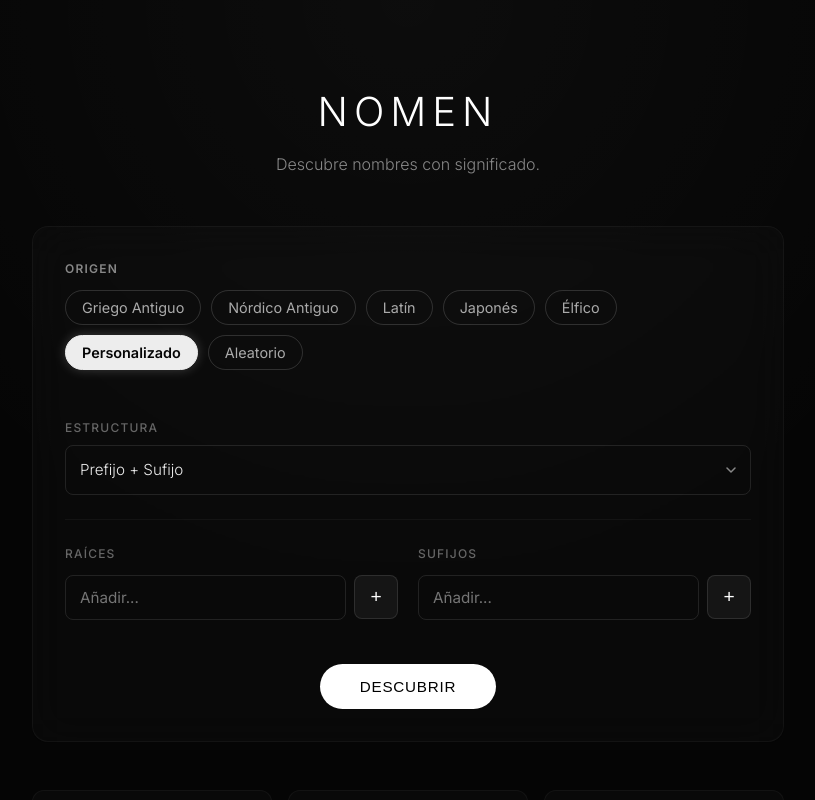
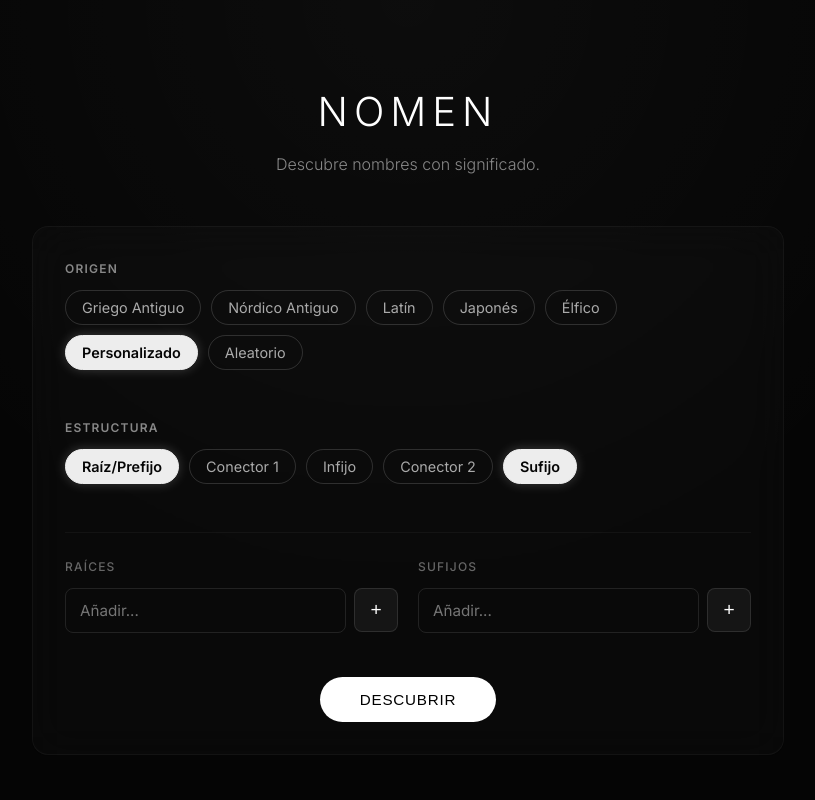
Before and after one commit to AndreaGonRod/generator, a React (Vite) app: page / in a window 1280 px wide. Both pictures are taken after a click on the button "Personalizado". Shown: the top 800 px of the page, without its empty margins (232-1047 px from the left). Built offline with nearby package versions, Linux system fonts and the light colour scheme.

Commit message:
feat: add React name generator application with custom components and styles

```diff
--- a/src/App.jsx
+++ b/src/App.jsx
@@ -2,6 +2,7 @@ import { useMemo, useState, useEffect } from 'react';
 import './App.css';
 import { generateLocalNames, getLocalComponents } from './nameGenerator';
 import { CustomSelect } from './components/CustomSelect';
+import { ChipGroup } from './components/ChipGroup';
 
 const styleOptions = [
   { value: 'GREEK', label: 'Griego Antiguo' },
@@ -26,19 +27,18 @@ const formulaModeOptions = [
 ];
 
 const formulaShapeOptions = [
-  { value: 'F1', label: 'Prefijo + Sufijo' },
-  { value: 'F2', label: 'Prefijo + Conector + Sufijo' },
-  { value: 'F3', label: 'Prefijo + Infijo + Sufijo' },
-  { value: 'F4', label: 'Prefijo + Conector + Infijo + Sufijo' },
-  { value: 'F5', label: 'Prefijo + Infijo + Conector + Sufijo' },
-  { value: 'F6', label: 'Prefijo + Conector + Infijo + Conector + Sufijo' }
+  { value: 'ROOT', label: 'Raíz/Prefijo' },
+  { value: 'CONNECTOR1', label: 'Conector 1' },
+  { value: 'INFIX', label: 'Infijo' },
+  { value: 'CONNECTOR2', label: 'Conector 2' },
+  { value: 'SUFFIX', label: 'Sufijo' }
 ];
 
 function App() {
   const [style, setStyle] = useState('GREEK');
   const [gender, setGender] = useState('MALE');
   const [formulaMode, setFormulaMode] = useState('AUTO');
-  const [formula, setFormula] = useState('F1');
+  const [formula, setFormula] = useState(['ROOT', 'SUFFIX']);
   const [connector1, setConnector1] = useState('');
   const [infix, setInfix] = useState('');
   const [connector2, setConnector2] = useState('');
@@ -65,7 +65,7 @@ function App() {
     setStyle(selectedStyle);
     const isCustomStyle = selectedStyle === 'CUSTOM';
     setFormulaMode(isCustomStyle ? 'CUSTOM' : 'AUTO');
-    setFormula('F1');
+    setFormula(['ROOT', 'SUFFIX']);
     setConnector1('');
     setInfix('');
     setConnector2('');
@@ -149,71 +149,67 @@ function App() {
       </header>
 
       <section className="form-section">
-        <div className="style-selector-group">
-          <label>Origen</label>
-          <div className="style-chips">
-            {styleOptions.map((option) => (
-              <button
-                key={option.value}
-                type="button"
-                className={`style-chip ${style === option.value ? 'active' : ''}`}
-                onClick={() => handleStyleChange(option.value)}
-              >
-                {option.label}
-              </button>
-            ))}
-          </div>
-        </div>
+        <ChipGroup
+          label="Origen"
+          value={style}
+          options={styleOptions}
+          onChange={handleStyleChange}
+        />
 
         <div className="controls-grid">
 
           {style !== 'CUSTOM' && (
             <>
-              <div className="control-group">
-                <label>Género</label>
-                <CustomSelect value={gender} options={genderOptions} onChange={(e) => {
-                  setGender(e.target.value);
+              <ChipGroup
+                label="Género"
+                value={gender}
+                options={genderOptions}
+                onChange={(val) => {
+                  setGender(val);
                   setSuffix('');
-                }} />
-              </div>
-              <div className="control-group">
-                <label>Fórmula</label>
-                <CustomSelect value={formulaMode} options={formulaModeOptions} onChange={(e) => {
-                  setFormulaMode(e.target.value);
-                  if (e.target.value === 'AUTO') {
+                }}
+              />
+              <ChipGroup
+                label="Fórmula"
+                value={formulaMode}
+                options={formulaModeOptions}
+                onChange={(val) => {
+                  setFormulaMode(val);
+                  if (val === 'AUTO') {
                     setConnector1('');
                     setInfix('');
                     setConnector2('');
                     setRoot('');
                     setSuffix('');
                   }
-                }} />
-              </div>
+                }}
+              />
             </>
           )}
 
           {(formulaMode === 'CUSTOM' || style === 'CUSTOM') && (
-            <div className="control-group">
-              <label>Estructura</label>
-              <CustomSelect value={formula} options={formulaShapeOptions} onChange={(e) => {
-                setFormula(e.target.value);
-                setConnector1('');
-                setInfix('');
-                setConnector2('');
-                if (!['F2', 'F4', 'F5', 'F6'].includes(e.target.value)) {
+            <ChipGroup
+              label="Estructura"
+              value={formula}
+              options={formulaShapeOptions}
+              multiple={true}
+              mandatory={['ROOT', 'SUFFIX']}
+              onChange={(val) => {
+                setFormula(val);
+                if (!val.includes('CONNECTOR1')) {
                   setCustomConnectors1([]);
                   setTempConnector1('');
                 }
-                if (!['F3', 'F4', 'F5', 'F6'].includes(e.target.value)) {
+                if (!val.includes('INFIX')) {
                   setCustomInfixes([]);
                   setTempInfix('');
                 }
-                if (e.target.value !== 'F6') {
+                if (!val.includes('CONNECTOR2')) {
                   setCustomConnectors2([]);
                   setTempConnector2('');
                 }
-              }} />
-            </div>
+              }}
+            />
           )}
         </div>
 
@@ -249,7 +245,7 @@ function App() {
                 </div>
               </div>
 
-              {['F2', 'F4', 'F5', 'F6'].includes(formula) && (
+              {formula.includes('CONNECTOR1') && (
                 <div className="custom-input-item">
                   <label>Conector 1</label>
                   <div className="input-wrap">
@@ -280,7 +276,7 @@ function App() {
                 </div>
               )}
 
-              {['F3', 'F4', 'F5', 'F6'].includes(formula) && (
+              {formula.includes('INFIX') && (
                 <div className="custom-input-item">
                   <label>Infijo</label>
                   <div className="input-wrap">
@@ -311,7 +307,7 @@ function App() {
                 </div>
               )}
 
-              {formula === 'F6' && (
+              {formula.includes('CONNECTOR2') && (
                 <div className="custom-input-item">
                   <label>Conector 2</label>
                   <div className="input-wrap">
@@ -384,7 +380,7 @@ function App() {
               ]} />
             </div>
 
-            {['F2', 'F4', 'F5', 'F6'].includes(formula) && (
+            {formula.includes('CONNECTOR1') && (
               <div className="control-group">
                 <label>Conector 1</label>
                 <CustomSelect value={connector1} onChange={(e) => setConnector1(e.target.value)} options={[
@@ -394,7 +390,7 @@ function App() {
               </div>
             )}
 
-            {['F3', 'F4', 'F5', 'F6'].includes(formula) && (
+            {formula.includes('INFIX') && (
               <div className="control-group">
                 <label>Infijo</label>
                 <CustomSelect value={infix} onChange={(e) => setInfix(e.target.value)} options={[
@@ -404,7 +400,7 @@ function App() {
               </div>
             )}
 
-            {formula === 'F6' && (
+            {formula.includes('CONNECTOR2') && (
               <div className="control-group">
                 <label>Conector 2</label>
                 <CustomSelect value={connector2} onChange={(e) => setConnector2(e.target.value)} options={[
--- /dev/null
+++ b/src/components/ChipGroup.css
@@ -0,0 +1,45 @@
+.chip-group-wrapper {
+  margin-bottom: 24px;
+}
+
+.chip-group-label {
+  display: block;
+  font-size: 0.75rem;
+  font-weight: 600;
+  color: #888;
+  text-transform: uppercase;
+  letter-spacing: 0.1em;
+  margin-bottom: 12px;
+}
+
+.chip-group {
+  display: flex;
+  flex-wrap: wrap;
+  gap: 10px;
+}
+
+.chip-button {
+  background: transparent;
+  border: 1px solid rgba(255, 255, 255, 0.15);
+  color: #aaa;
+  font-family: inherit;
+  font-size: 0.9rem;
+  padding: 8px 16px;
+  border-radius: 20px;
+  cursor: pointer;
+  transition: all 0.2s ease;
+  user-select: none;
+}
+
+.chip-button:hover {
+  border-color: rgba(255, 255, 255, 0.3);
+  color: #ededed;
+}
+
+.chip-button.active {
+  background: #ededed;
+  border-color: #ededed;
+  color: #050505;
+  font-weight: 600;
+  box-shadow: 0 0 12px rgba(255, 255, 255, 0.2);
+}
--- /dev/null
+++ b/src/components/ChipGroup.jsx
@@ -0,0 +1,41 @@
+import './ChipGroup.css';
+
+export function ChipGroup({ label, options, value, onChange, multiple, mandatory = [] }) {
+  const handleToggle = (optValue) => {
+    if (multiple) {
+      if (value.includes(optValue)) {
+        if (mandatory.includes(optValue)) return; // Prevent toggling off mandatory items
+        if (value.length > 1) { // Prevent deselecting the last option
+          onChange(value.filter(v => v !== optValue));
+        }
+      } else {
+        onChange([...value, optValue]);
+      }
+    } else {
+      onChange(optValue);
+    }
+  };
+
+  return (
+    <div className="chip-group-wrapper">
+      {label && <label className="chip-group-label">{label}</label>}
+      <div className="chip-group">
+        {options.map((option) => {
+          const isActive = multiple ? value.includes(option.value) : value === option.value;
+          const isMandatory = multiple && mandatory.includes(option.value);
+          return (
+            <button
+              key={option.value}
+              type="button"
+              className={`chip-button ${isActive ? 'active' : ''} ${isMandatory ? 'mandatory' : ''}`}
+              onClick={() => handleToggle(option.value)}
+              style={isMandatory ? { cursor: 'default' } : {}}
+            >
+              {option.label}
+            </button>
+          );
+        })}
+      </div>
+    </div>
+  );
+}
--- a/src/nameGenerator.js
+++ b/src/nameGenerator.js
@@ -343,7 +343,6 @@ const DATA = {
   }
 };
 
-const FORMULAS = ['F1', 'F2', 'F3', 'F4', 'F5', 'F6'];
 const GENDERS = ['MALE', 'FEMALE', 'NEUTER'];
 
 const toItem = ([text, meaning], style) => ({ text, meaning, style });
@@ -379,7 +378,7 @@ export function generateLocalNames(params) {
     attempts++;
     const style = params.style === 'RANDOM' ? pick(['GREEK', 'NORDIC', 'LATIN', 'JAPANESE', 'ELVISH']) : params.style || 'GREEK';
     const gender = params.gender === 'RANDOM' || !params.gender ? pick(GENDERS) : params.gender;
-    const formula = useCustomFormula ? (params.formula || 'F1') : pick(FORMULAS);
+    const formula = useCustomFormula ? (params.formula || ['ROOT', 'SUFFIX']) : getRandomStructure();
     const components = getLocalComponents(style);
     const suffixPool = params.suffix
       ? components.suffixes
@@ -412,6 +411,7 @@ function generateCustomNames(params) {
   const connector1 = params.connector1?.length ? params.connector1 : [''];
   const infixes = params.infix?.length ? params.infix : [''];
   const connector2 = params.connector2?.length ? params.connector2 : [''];
+  const f = params.formula?.length ? params.formula : ['ROOT', 'SUFFIX'];
   const results = [];
 
   for (const root of roots) {
@@ -419,11 +419,11 @@ function generateCustomNames(params) {
       for (const c1 of connector1) {
         for (const infix of infixes) {
           for (const c2 of connector2) {
-            if (!customFormulaIsReady(params.formula, c1, infix, c2)) continue;
+            if (!customFormulaIsReady(f, c1, infix, c2)) continue;
             results.push(buildName({
               style: 'CUSTOM',
               gender: params.gender === 'RANDOM' ? pick(GENDERS) : params.gender,
-              formula: params.formula,
+              formula: f,
               root: { text: root, meaning: '' },
               suffix: { text: suffix, meaning: '' },
               connector1: { text: c1, meaning: '' },
@@ -442,14 +442,13 @@ function generateCustomNames(params) {
 }
 
 function buildName(parts) {
-  const formulaParts = {
-    F1: [parts.root, parts.suffix],
-    F2: [parts.root, parts.connector1, parts.suffix],
-    F3: [parts.root, parts.infix, parts.suffix],
-    F4: [parts.root, parts.connector1, parts.infix, parts.suffix],
-    F5: [parts.root, parts.infix, parts.connector1, parts.suffix],
-    F6: [parts.root, parts.connector1, parts.infix, parts.connector2, parts.suffix]
-  }[parts.formula || 'F1'];
+  const f = parts.formula || ['ROOT', 'SUFFIX'];
+  const formulaParts = [];
+  if (f.includes('ROOT')) formulaParts.push(parts.root);
+  if (f.includes('CONNECTOR1')) formulaParts.push(parts.connector1);
+  if (f.includes('INFIX')) formulaParts.push(parts.infix);
+  if (f.includes('CONNECTOR2')) formulaParts.push(parts.connector2);
+  if (f.includes('SUFFIX')) formulaParts.push(parts.suffix);
 
   const name = capitalize(formulaParts.reduce((result, item) => combine(result, item?.text || ''), ''));
   const meaning = [parts.suffix?.meaning, parts.infix?.meaning, parts.connector1?.meaning, parts.root?.meaning]
@@ -490,10 +489,18 @@ function findOrPick(items, text) {
 }
 
 function customFormulaIsReady(formula, connector1, infix, connector2) {
-  if (['F2', 'F4', 'F5', 'F6'].includes(formula) && !connector1) return false;
-  if (['F3', 'F4', 'F5', 'F6'].includes(formula) && !infix) return false;
-  if (formula === 'F6' && !connector2) return false;
+  if (formula.includes('CONNECTOR1') && !connector1) return false;
+  if (formula.includes('INFIX') && !infix) return false;
+  if (formula.includes('CONNECTOR2') && !connector2) return false;
   return true;
+}
+
+function getRandomStructure() {
+  const f = ['ROOT', 'SUFFIX'];
+  if (Math.random() > 0.5) f.push('CONNECTOR1');
+  if (Math.random() > 0.5) f.push('INFIX');
+  if (f.includes('INFIX') && Math.random() > 0.7) f.push('CONNECTOR2');
+  return f;
 }
 
 function pick(items) {
@@ -528,14 +535,14 @@ function capitalize(value) {
 }
 
 function formulaLabel(formula) {
-  return {
-    F1: 'Formula 1: Prefijo + Sufijo',
-    F2: 'Formula 2: Prefijo + Conector + Sufijo',
-    F3: 'Formula 3: Prefijo + Infijo + Sufijo',
-    F4: 'Formula 4: Prefijo + Conector + Infijo + Sufijo',
-    F5: 'Formula 5: Prefijo + Infijo + Conector + Sufijo',
-    F6: 'Formula 6: Prefijo + Conector + Infijo + Conector + Sufijo'
-  }[formula || 'F1'];
+  const f = formula || ['ROOT', 'SUFFIX'];
+  const labels = [];
+  if (f.includes('ROOT')) labels.push('Prefijo');
+  if (f.includes('CONNECTOR1')) labels.push('Conector 1');
+  if (f.includes('INFIX')) labels.push('Infijo');
+  if (f.includes('CONNECTOR2')) labels.push('Conector 2');
+  if (f.includes('SUFFIX')) labels.push('Sufijo');
+  return 'Estructura: ' + labels.join(' + ');
 }
 
 function generateIPA(name, style) {
```
Also changed, not shown: src/App.css (+0 -46 lines).
